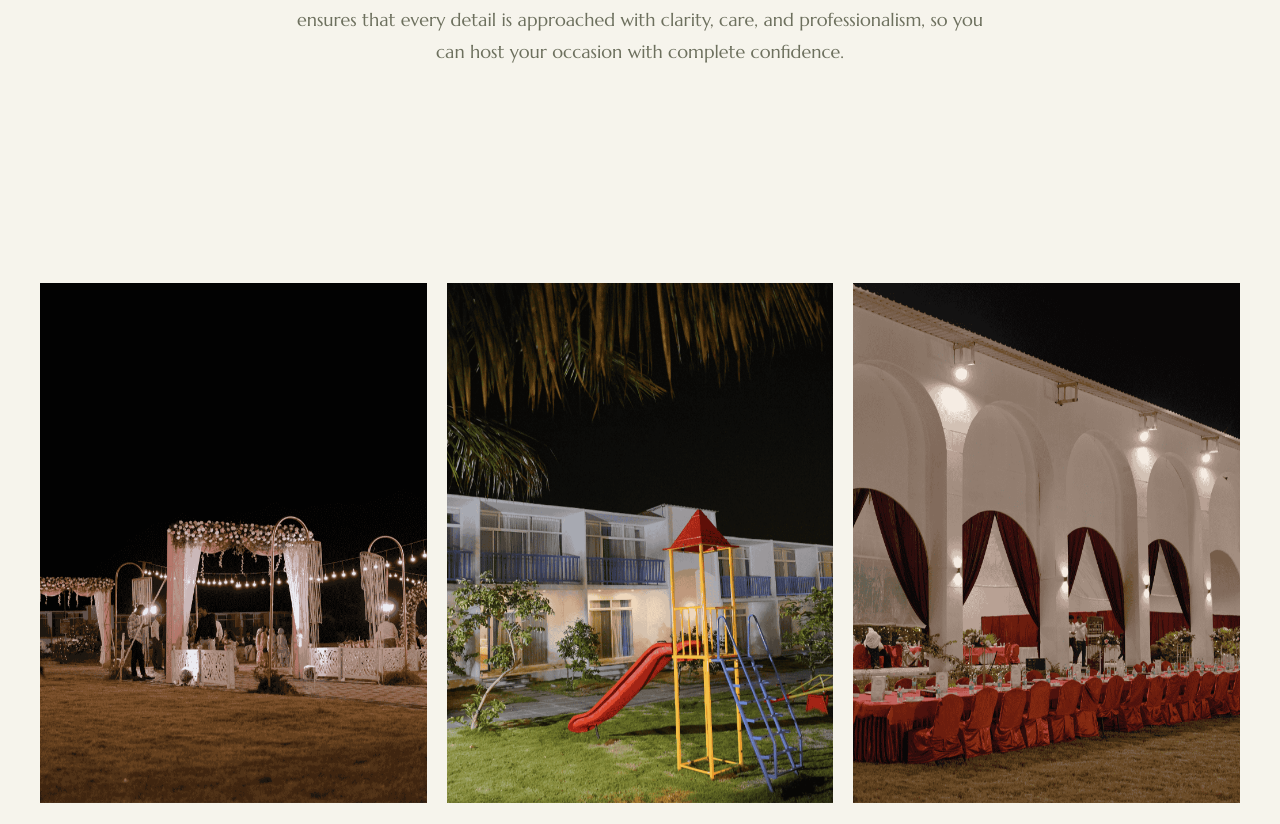
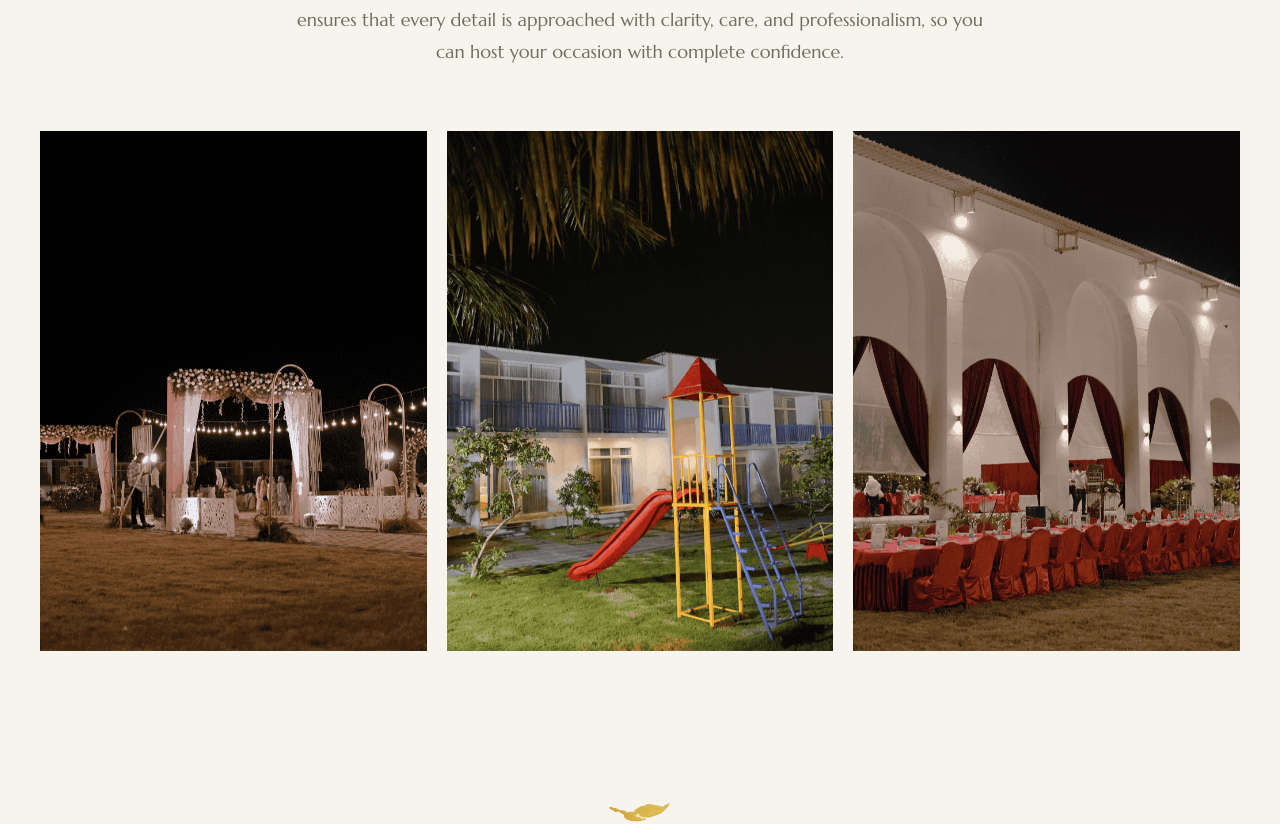
Before and after one commit to vedavyas8688/Crown-Estate, a React (Vite) app: page /about in a window 1280 px wide. Shown: the part 3805-4629 px from the top of the page. Built offline with nearby package versions, Linux system fonts and the light colour scheme.

Commit message:
new changes

```diff
--- a/src/pages/AboutPage.jsx
+++ b/src/pages/AboutPage.jsx
@@ -288,8 +288,8 @@ export default function AboutPage() {
 
           {/* 3-col image strip: about_7 / about_8 / about_9 */}
           <div
-            className="w-layout-grid grid-3-columns  "
-            style={{ marginTop: "76px" }}
+            className="w-layout-grid grid-3-columns threeimages-responsiveness "
+            style={{ marginTop: "-76px" }}
           >
             <div className="overflow-image" data-reveal >
               <img
```
Also changed, not shown: src/styles/globals.css (line endings or trailing spaces).
